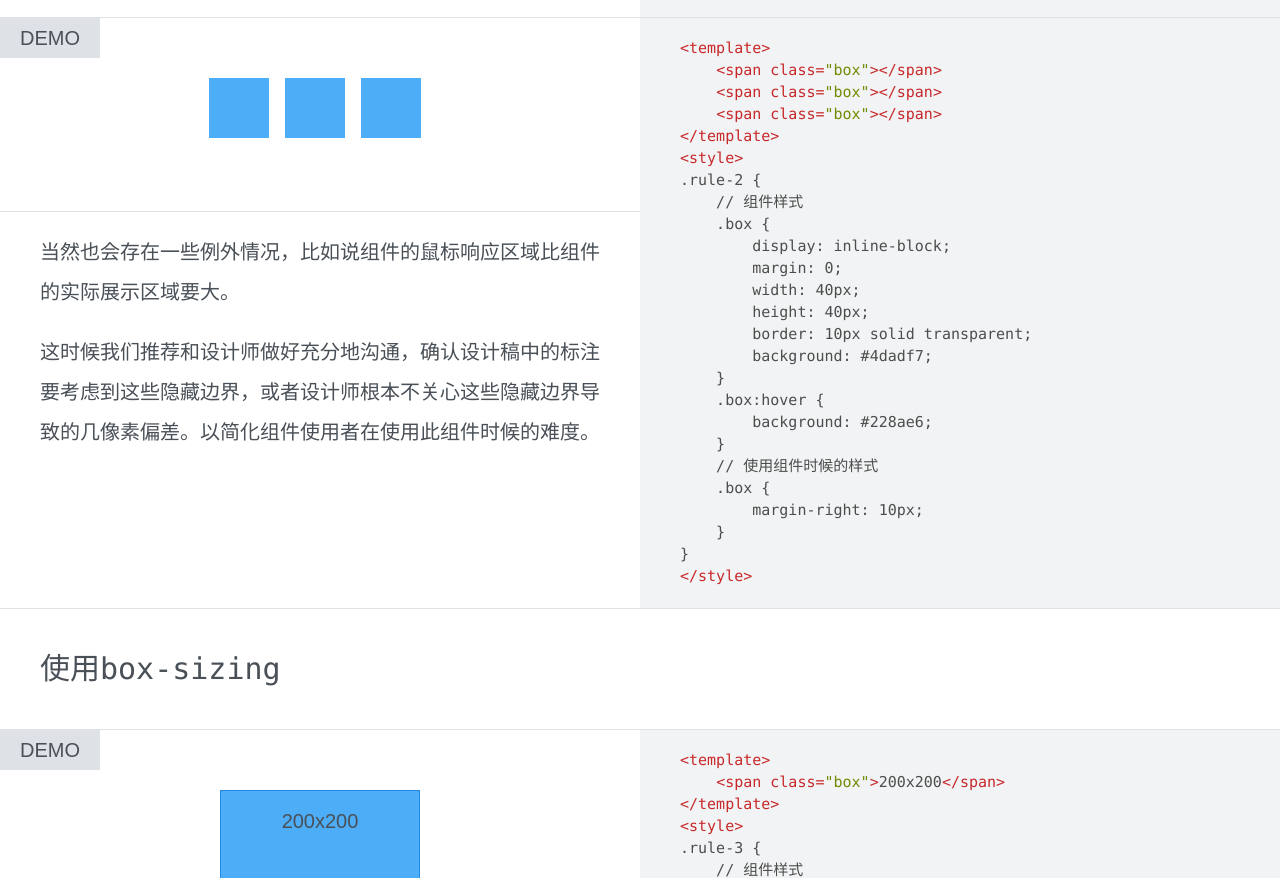
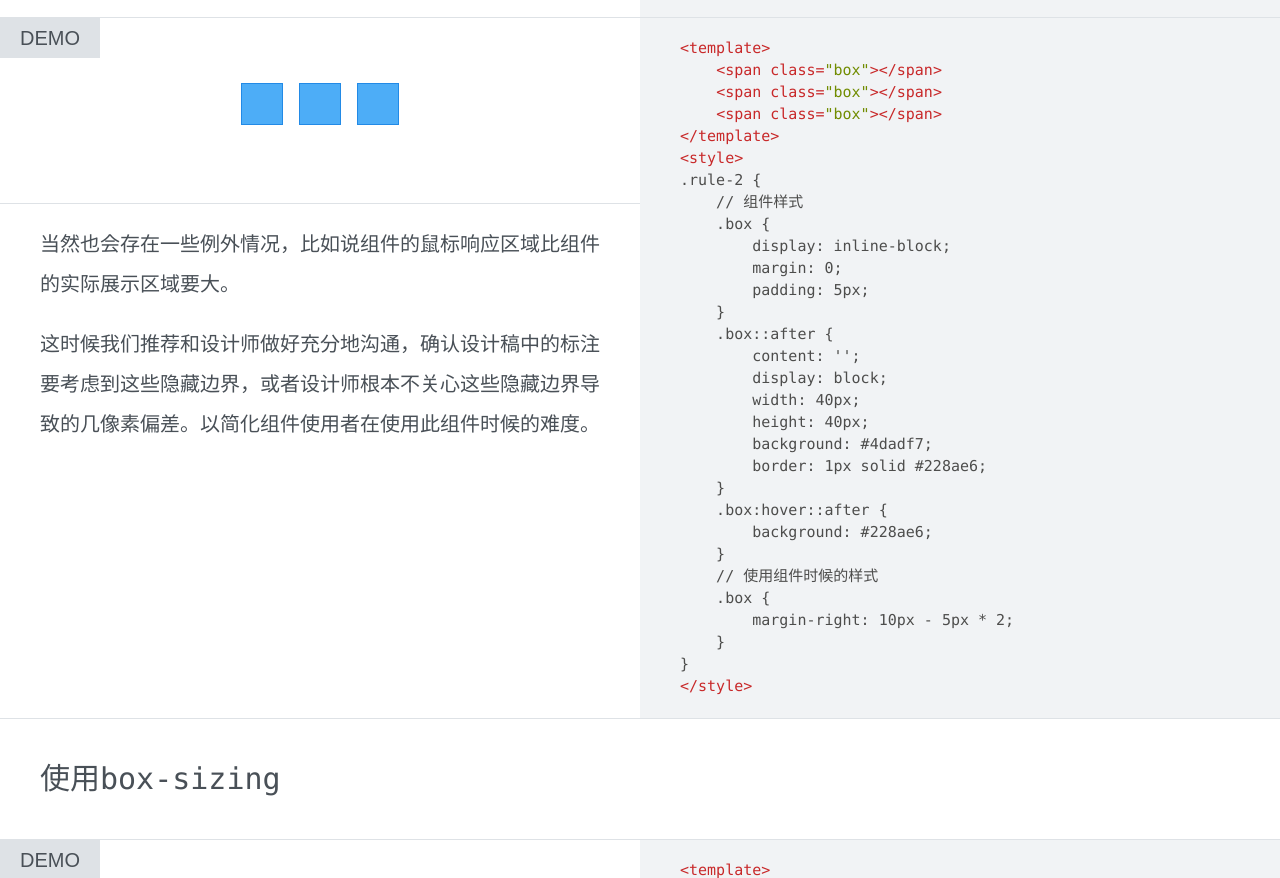
Before and after one commit to 0067ED/component.md, a website: page docs/index.html in a window 1280 px wide. Shown: the part 1162-2040 px from the top of the page. Drawn offline with nearby package versions, Linux system fonts and the light colour scheme.

Commit message:
Updated CSS rule

```diff
--- a/docs/index.html
+++ b/docs/index.html
@@ -23,16 +23,21 @@
 .rule-2 .box {
   display: inline-block;
   margin: 0;
+  padding: 5px;
+}
+.rule-2 .box::after {
+  content: '';
+  display: block;
   width: 40px;
   height: 40px;
-  border: 10px solid transparent;
   background: #4dadf7;
+  border: 1px solid #228ae6;
 }
-.rule-2 .box:hover {
+.rule-2 .box:hover::after {
   background: #228ae6;
 }
 .rule-2 .box {
-  margin-right: 10px;
+  margin-right: 0px;
 }
 .rule-3 .rule-demo .box {
   display: inline-block;
@@ -215,17 +220,22 @@
     .box {
         display: inline-block;
         margin: 0;
+        padding: 5px;
+    }
+    .box::after {
+        content: '';
+        display: block;
         width: 40px;
         height: 40px;
-        border: 10px solid transparent;
         background: #4dadf7;
+        border: 1px solid #228ae6;
     }
-    .box:hover {
+    .box:hover::after {
         background: #228ae6;
     }
     // 使用组件时候的样式
     .box {
-        margin-right: 10px;
+        margin-right: 10px - 5px * 2;
     }
 }
 </span><span class="hljs-tag">&lt;/<span class="hljs-name">style</span>&gt;</span>
```
Also changed, not shown: docs/css.md (+8 -3 lines).
